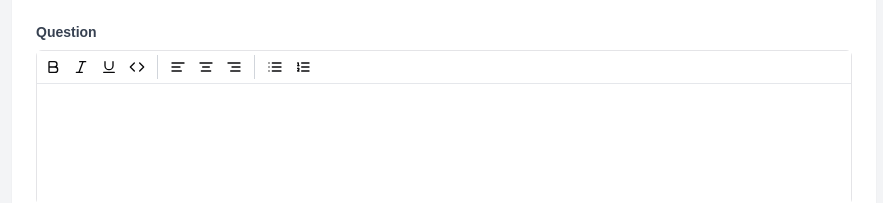
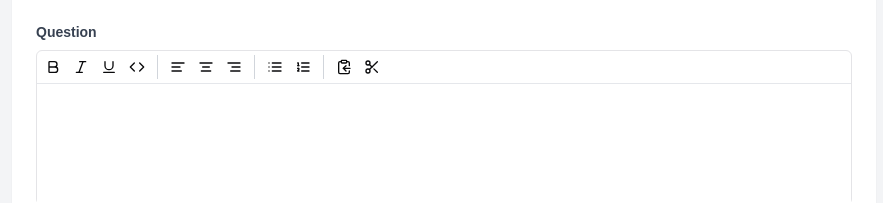
Before and after one commit to NeemaMwende/VisualEditor, a Next.js app: page /questioneditor in a window 1280 px wide. Shown: the part 522-725 px from the top of the page, without its empty margins (196-1079 px from the left). Built offline with nearby package versions, Linux system fonts and the light colour scheme.

Commit message:
updates: added copy & cut

```diff
--- a/src/app/globals.css
+++ b/src/app/globals.css
@@ -148,7 +148,7 @@ body {
 .editor-toolbar {
   position: sticky;
   top: 0;
-  background: white;
+  /* background: white; */
   z-index: 10;
   border-bottom: 1px solid #e5e7eb;
 }
--- a/src/app/questioneditor/components/FormatToolbar.tsx
+++ b/src/app/questioneditor/components/FormatToolbar.tsx
@@ -10,6 +10,8 @@ import {
   AlignRight,
   List,
   ListOrdered,
+  ClipboardCopy,
+  Scissors,
 } from "lucide-react";
 
 interface FormatToolbarProps {
@@ -20,6 +22,21 @@ const FormatToolbar: React.FC<FormatToolbarProps> = ({ editor }) => {
   if (!editor) {
     return null;
   }
+
+  const handleCopy = () => {
+    const text = editor.getText();
+    navigator.clipboard.writeText(text).then(() => {
+      // alert("Text copied!");
+    });
+  };
+
+  const handleCut = () => {
+    const text = editor.getText();
+    navigator.clipboard.writeText(text).then(() => {
+      editor.commands.deleteSelection();
+      // alert("Text cut!");
+    });
+  };
 
   return (
     <div className="flex flex-wrap gap-1 p-1 border-b editor-toolbar">
@@ -119,6 +136,28 @@ const FormatToolbar: React.FC<FormatToolbarProps> = ({ editor }) => {
       >
         <ListOrdered size={16} />
       </button>
+
+      <div className="w-px h-6 bg-gray-300 mx-1"></div>
+
+      {/* Copy Button */}
+      <button
+        type="button"
+        onClick={handleCopy}
+        className="p-1 rounded hover:bg-gray-100"
+        title="Copy"
+      >
+        <ClipboardCopy size={16} />
+      </button>
+
+      {/* Cut Button */}
+      <button
+        type="button"
+        onClick={handleCut}
+        className="p-1 rounded hover:bg-gray-100"
+        title="Cut"
+      >
+        <Scissors size={16} />
+      </button>
     </div>
   );
 };
```
